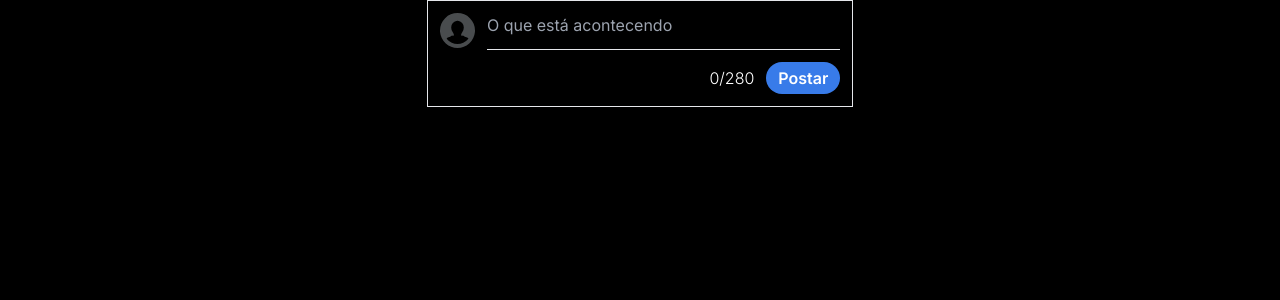
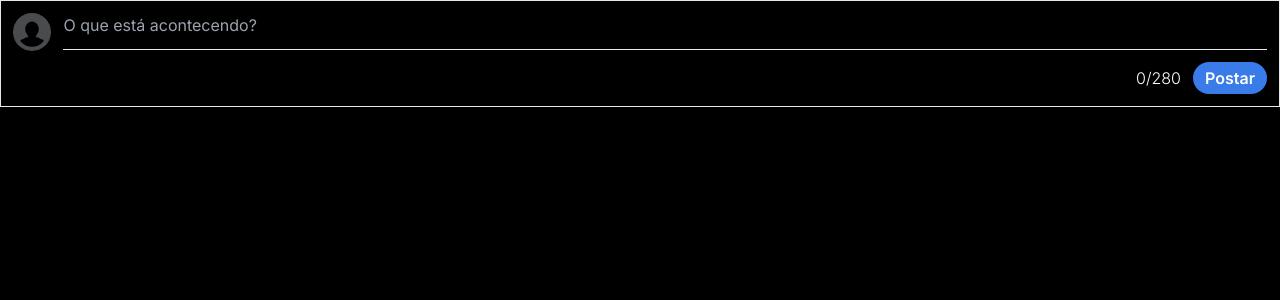
Before and after one commit to HenrikSantos/js-firebase-twitter-clone, a Next.js app: page / in a window 1280 px wide. Shown: the top 300 px of the page. Built offline with nearby package versions, Linux system fonts and the light colour scheme.

Commit message:
💬 placeholder

```diff
--- a/src/components/postForm/PostForm.tsx
+++ b/src/components/postForm/PostForm.tsx
@@ -27,7 +27,7 @@ export default function PostForm() {
     }
 
     return (
-        <form className="mx-auto flex w-full gap-3 border p-3 md:w-6/12 lg:w-4/12">
+        <form className="flex w-full gap-3 border p-3 ">
             <Image className="self-start" src={profileImage} alt="profile image" width={40} height={40} />
             <section className="flex w-full flex-col gap-3">
                 <textarea
@@ -35,7 +35,8 @@ export default function PostForm() {
                     className="h-5 w-full resize-none overflow-auto border-none bg-black text-white outline-none"
                     name="postText"
                     maxLength={280}
-                    placeholder="O que está acontecendo"
+                    placeholder="O que está acontecendo?"
+                    value={textArea}
                     ref={textAreaRef}
                     onChange={handleChange}
                 />
```
